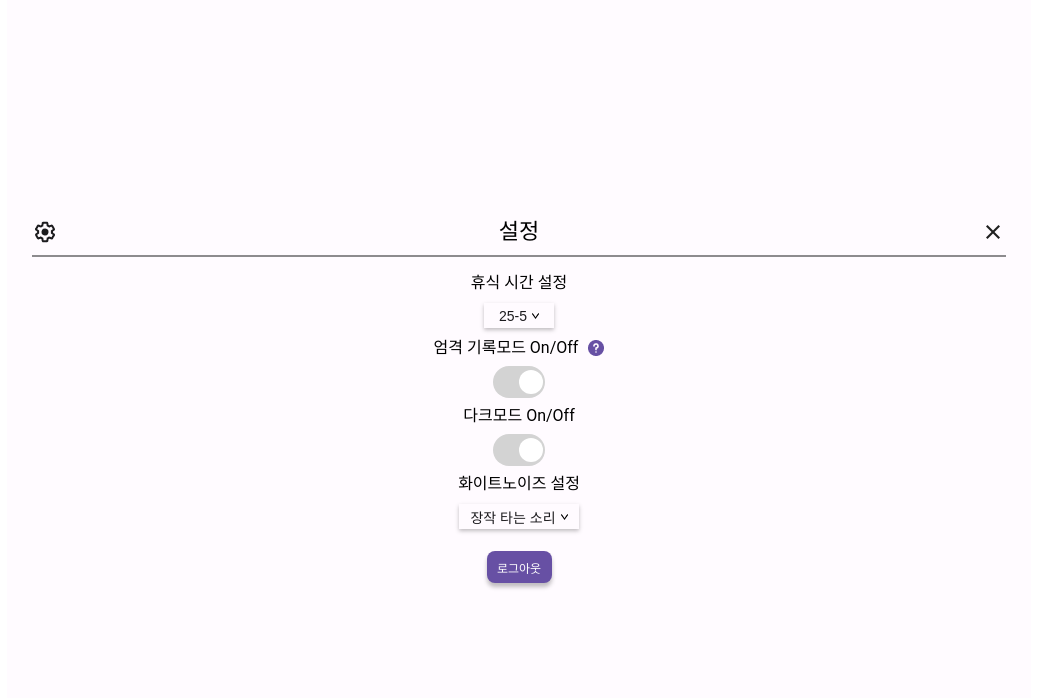
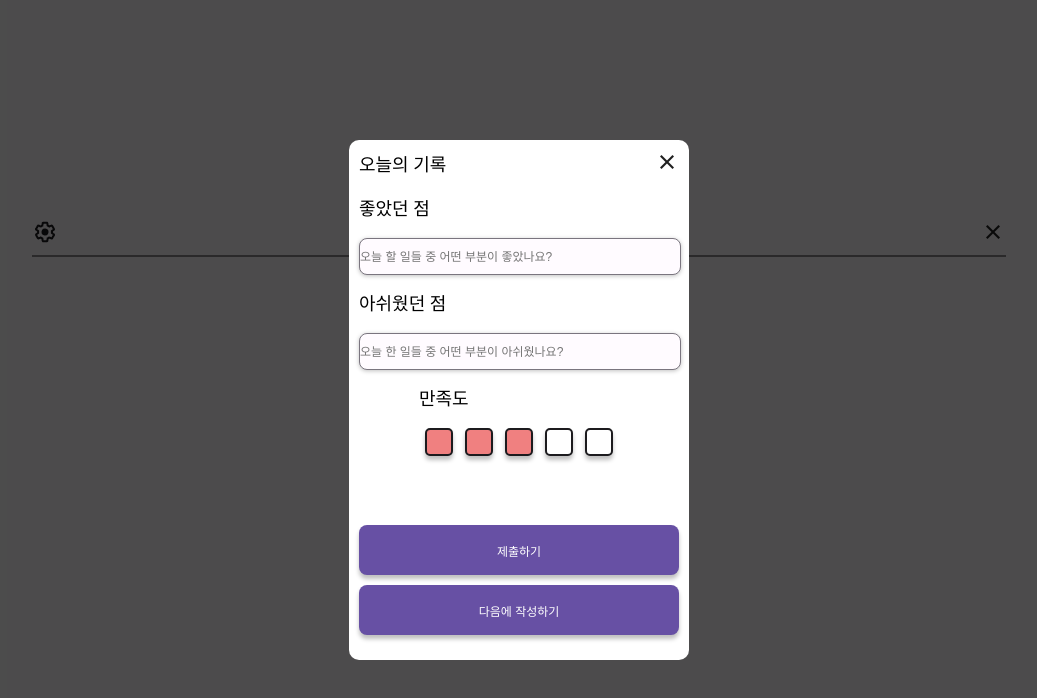
Before and after one commit to Time-Catcher/timecatcher, a React (Create React App) app: page /preference in a window 1280 px wide. Both pictures are taken after a click on the picture 717 px from the left and 348 px from the top of the page. Shown: the top 698 px of the page, without its empty margins (121-1158 px from the left). Built offline with nearby package versions, Linux system fonts and the light colour scheme.

Commit message:
add : 공용 Modal & 회고록 완성

```diff
--- /dev/null
+++ b/src/components/Modal/index.tsx
@@ -0,0 +1,17 @@
+import { useEffect } from "react";
+import { modalType } from "./interface";
+import { ModalContainer } from "./style";
+
+const Modal = ({ modalState, children }: modalType) => {
+  return (
+    <>
+      {modalState ? (
+        <>
+          <ModalContainer>{children}</ModalContainer>
+        </>
+      ) : null}
+    </>
+  );
+};
+
+export default Modal;
--- /dev/null
+++ b/src/components/Modal/interface.ts
@@ -0,0 +1,4 @@
+export interface modalType {
+  modalState: boolean;
+  children?: JSX.Element;
+}
--- /dev/null
+++ b/src/components/Modal/style.ts
@@ -0,0 +1,16 @@
+import styled from "styled-components";
+
+const ModalContainer = styled.div`
+  position: absolute;
+  top: 0;
+  left: 0;
+  width: 100%;
+  height: 100%;
+  background-color: rgba(0, 0, 0, 0.7);
+  display: flex;
+  justify-content: center;
+  align-items: center;
+  z-index: 10;
+`;
+
+export { ModalContainer };
--- a/src/pages/preference/preference.tsx
+++ b/src/pages/preference/preference.tsx
@@ -1,5 +1,5 @@
 import { useRecoilState } from "recoil";
-import { useEffect } from "react";
+import { useState } from "react";
 import DropDown from "../../components/DropDown";
 import SideToggleBar from "../../components/SideToggleBar";
 import {
@@ -22,6 +22,8 @@ import {
   Title,
   ModeWrapper,
 } from "./style";
+import Modal from "../../components/Modal";
+import Retrospect from "../retrospect/retrospect";
 
 const Preference = () => {
   const [, setRestTimeSet] = useRecoilState(restTimeState);
@@ -44,6 +46,8 @@ const Preference = () => {
     setDarkMode({ darkMode: !darkMode.darkMode });
   };
 
+  const [helpModalState, setHelpModalState] = useState(false);
+
   return (
     <Background>
       <PrefContainer>
@@ -64,7 +68,16 @@ const Preference = () => {
 
           <ModeWrapper>
             <OptionTitle>엄격 기록모드 On/Off</OptionTitle>
-            <HelpLabel src="/mode_help_label.png"></HelpLabel>
+            <HelpLabel
+              src="/mode_help_label.png"
+              onClick={() => {
+                setHelpModalState(!helpModalState);
+              }}
+            ></HelpLabel>
+
+            <Modal modalState={helpModalState}>
+              <Retrospect></Retrospect>
+            </Modal>
           </ModeWrapper>
 
           <SideToggleBar onToggle={handleToggleStrictMode}></SideToggleBar>
--- /dev/null
+++ b/src/pages/retrospect/retrospect.tsx
@@ -0,0 +1,96 @@
+import { useState, useEffect } from "react";
+import {
+  MiddleContainer,
+  RetroContainer,
+  RetroExitButton,
+  RetroHeader,
+  RetroTitle,
+  CommonButton,
+  TextArea,
+  SatisfyWrapper,
+  StarCountWrapper,
+  StarCount,
+  SatisfyContainer,
+} from "./style";
+
+const starCountList: number[] = [1, 2, 3, 4, 5];
+let dbTimer: NodeJS.Timeout;
+
+const Retrospect = () => {
+  const [curSelectedStarIndex, setCurSelectedStarIndex] = useState<number>(2);
+
+  const [goodPoint, setGoodPoint] = useState<string>("");
+
+  const [badPoint, setBadPoint] = useState<string>("");
+
+  const handleChangeText = (
+    value: string,
+    setState: React.Dispatch<React.SetStateAction<string>>
+  ) => {
+    if (dbTimer) {
+      clearTimeout(dbTimer);
+    }
+
+    dbTimer = setTimeout(() => {
+      setState(value);
+    }, 100);
+  };
+
+  const handleSubmitRetrospect = () => {
+    // 회고록 제출
+  };
+
+  return (
+    <RetroContainer>
+      <RetroHeader>
+        <RetroTitle>오늘의 기록</RetroTitle>
+        <RetroExitButton src="/close_button.png"></RetroExitButton>
+      </RetroHeader>
+      <MiddleContainer>
+        <RetroTitle>좋았던 점</RetroTitle>
+        <TextArea
+          onChange={(e) => handleChangeText(e.target.value, setGoodPoint)}
+          placeholder="오늘 할 일들 중 어떤 부분이 좋았나요?"
+        ></TextArea>
+        <RetroTitle>아쉬웠던 점</RetroTitle>
+        <TextArea
+          onChange={(e) => handleChangeText(e.target.value, setBadPoint)}
+          placeholder="오늘 한 일들 중 어떤 부분이 아쉬웠나요?"
+        ></TextArea>
+
+        <SatisfyContainer>
+          <SatisfyWrapper>
+            <RetroTitle>만족도</RetroTitle>
+            <StarCountWrapper>
+              {starCountList.map((star, index) => {
+                if (curSelectedStarIndex >= index) {
+                  return (
+                    <StarCount
+                      key={star}
+                      selected={true}
+                      onClick={() => setCurSelectedStarIndex(index)}
+                    ></StarCount>
+                  );
+                }
+
+                return (
+                  <StarCount
+                    key={star}
+                    selected={false}
+                    onClick={() => setCurSelectedStarIndex(index)}
+                  ></StarCount>
+                );
+              })}
+            </StarCountWrapper>
+          </SatisfyWrapper>
+        </SatisfyContainer>
+      </MiddleContainer>
+      <CommonButton type="button" onClick={handleSubmitRetrospect}>
+        제출하기
+      </CommonButton>
+      <CommonButton type="button">다음에 작성하기</CommonButton>
+    </RetroContainer>
+  );
+};
+
+export default Retrospect;
--- /dev/null
+++ b/src/pages/retrospect/style.ts
@@ -0,0 +1,115 @@
+import styled from "styled-components";
+
+const RetroContainer = styled.div`
+  width: 320px;
+  height: 500px;
+  border-radius: 10px;
+  display: flex;
+  flex-direction: column;
+  padding: 10px;
+  background-color: white;
+`;
+
+const RetroHeader = styled.div`
+  display: flex;
+  justify-content: space-between;
+  width: 100%;
+  height: 30px;
+`;
+
+const RetroTitle = styled.h1`
+  display: flex;
+  align-items: center;
+  font-size: 18px;
+  font-weight: 500;
+`;
+
+const RetroExitButton = styled.img`
+  width: 24px;
+  height: 24px;
+  display: flex;
+  justify-content: center;
+  align-items: center;
+  cursor: pointer;
+`;
+
+const MiddleContainer = styled.div`
+  width: 100%;
+  height: 300px;
+  display: flex;
+  flex-direction: column;
+  margin: 20px 0;
+`;
+
+const TextArea = styled.input`
+  width: 100%;
+  height: 35px;
+  background-color: #fffbff;
+  border: 1px solid #7a757f;
+  box-shadow: 0px 1px 4px rgba(0, 0, 0, 0.25);
+  border-radius: 8px;
+  font-size: 12px;
+  color: #7a757f;
+  padding: 0;
+  margin: 20px 0;
+`;
+
+const SatisfyContainer = styled.div`
+  width: 100%;
+  height: 60px;
+  display: flex;
+  justify-content: center;
+`;
+
+const SatisfyWrapper = styled.div`
+  width: 200px;
+  height: 100%;
+  display: flex;
+  flex-direction: column;
+`;
+
+const StarCountWrapper = styled.div`
+  width: 100%;
+  height: 24px;
+  display: flex;
+  justify-content: space-around;
+  margin: 20px 0;
+`;
+
+const StarCount = styled.div`
+  width: 24px;
+  height: 24px;
+  border: 2px solid #1c1b1e;
+  border-radius: 5px;
+  box-shadow: 0px 4px 4px rgba(0, 0, 0, 0.25);
+  cursor: pointer;
+
+  background-color: ${({ selected }: { selected: boolean }) =>
+    selected ? "lightcoral" : "white"};
+`;
+
+const CommonButton = styled.button`
+  width: 100%;
+  height: 50px;
+  font-size: 12px;
+  color: white;
+  border-radius: 8px;
+  border: none;
+  background-color: #6750a4;
+  margin: 5px 0;
+  box-shadow: 0px 4px 4px rgba(0, 0, 0, 0.25);
+`;
+
+export {
+  RetroContainer,
+  RetroHeader,
+  RetroTitle,
+  RetroExitButton,
+  MiddleContainer,
+  SatisfyContainer,
+  SatisfyWrapper,
+  StarCountWrapper,
+  StarCount,
+  CommonButton,
+  TextArea,
+};
```
